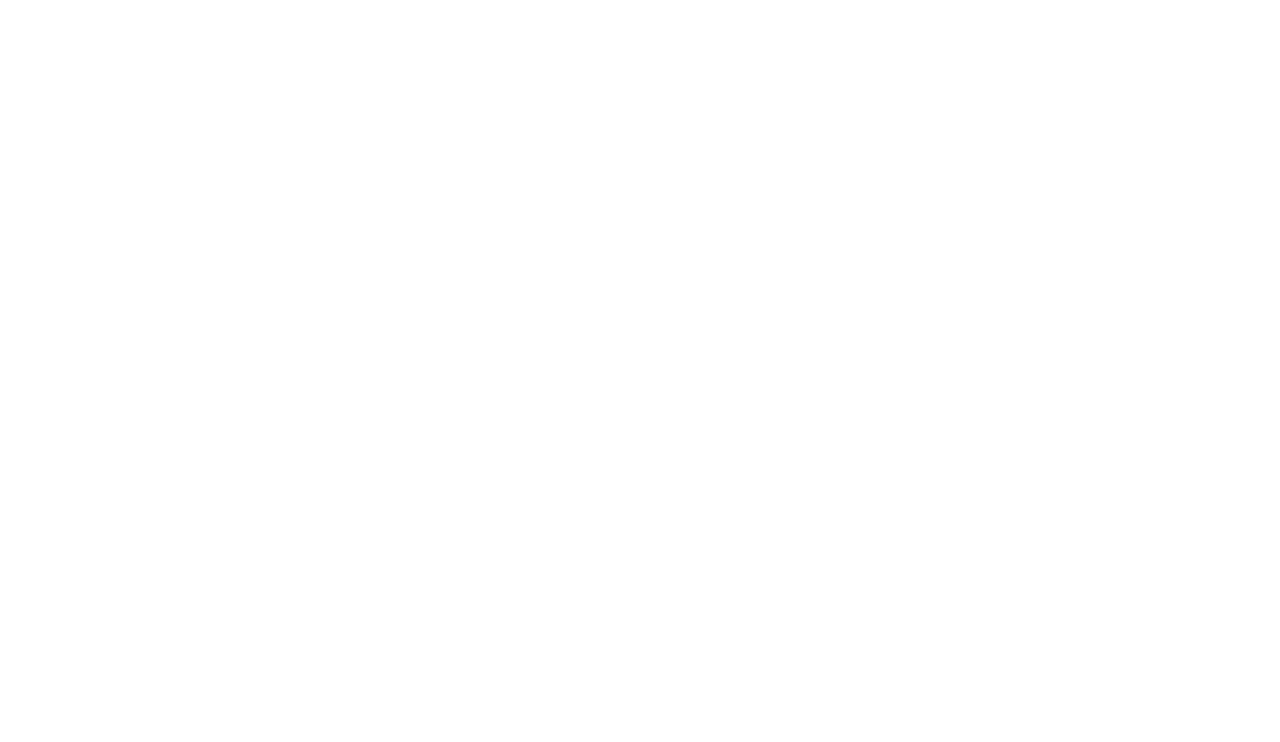
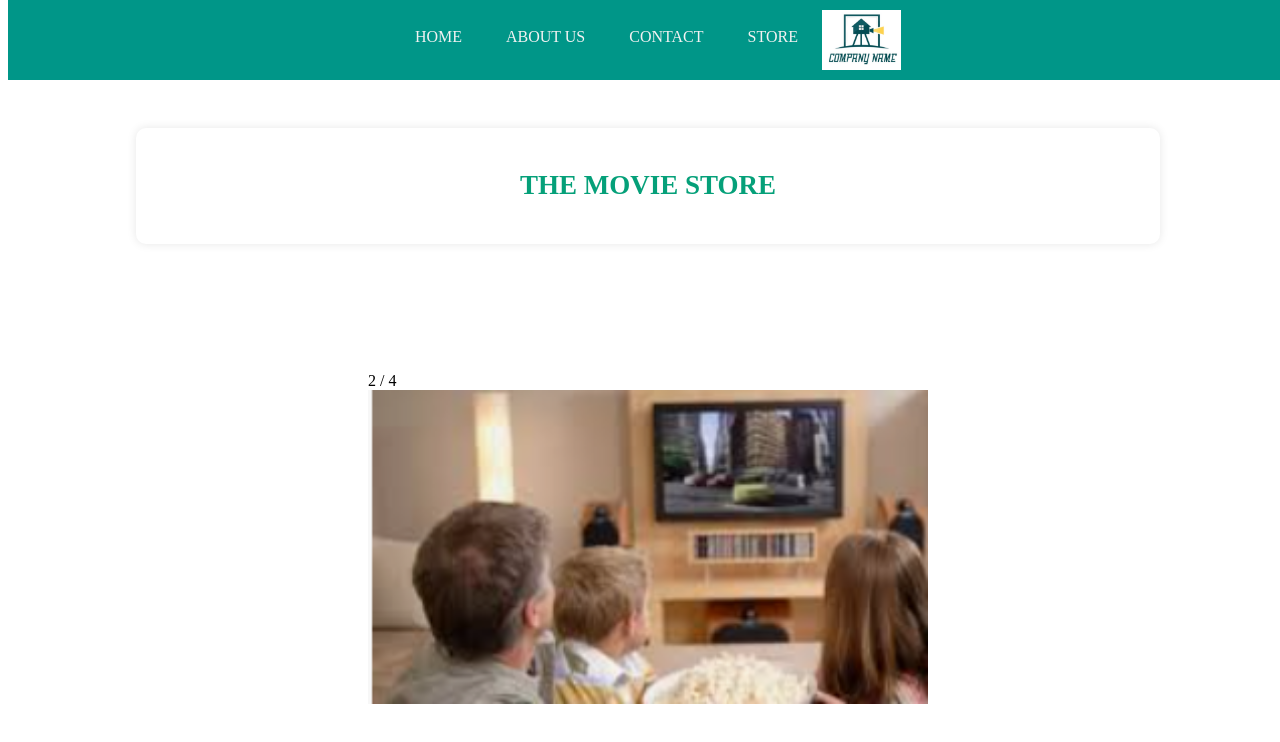
Before and after one commit to nogajacobs/Project_Movies_In_Home, a plain HTML site: page page_home/index.html in a window 1280 px wide. Drawn offline with Linux system fonts and the light colour scheme.

Commit message:
start page home

```diff
--- a/page_home/index.html
+++ b/page_home/index.html
@@ -4,11 +4,103 @@
     <meta charset="UTF-8">
     <meta name="viewport" content="width=device-width, initial-scale=1.0">
     <link rel="stylesheet" href="./style_index.css">
-
     <title>Movies In Home</title>
 </head>
 <body>
 
+    <script>
+        function resizeHandler() {
+            // Set the width and height of the body or HTML element
+            document.body.style.width = window.innerWidth + 'px';
+            document.body.style.height = window.innerHeight + 'px';
+        }
+
+        // Initial call to set the initial dimensions
+        resizeHandler();
+
+        // Add a resize event listener to update dimensions on window resize
+        window.addEventListener('resize', resizeHandler);
+
+        // Slideshow script
+        var slideIndex = 1;
+
+        function showSlides(n) {
+            var i;
+            var slides = document.getElementsByClassName("mySlides");
+            var dots = document.getElementsByClassName("dot");
+            if (n > slides.length) {slideIndex = 1}
+            if (n < 1) {slideIndex = slides.length}
+            for (i = 0; i < slides.length; i++) {
+                slides[i].style.display = "none";
+            }
+            for (i = 0; i < dots.length; i++) {
+                dots[i].className = dots[i].className.replace(" active", "");
+            }
+            slides[slideIndex-1].style.display = "block";
+            dots[slideIndex-1].className += " active";
+        }
+
+        function plusSlides(n) {
+            showSlides(slideIndex += n);
+        }
+
+        function currentSlide(n) {
+            showSlides(slideIndex = n);
+        }
+
+        // Automatic slideshow
+        var slideInterval = setInterval(function(){
+            plusSlides(1);
+        }, 5000);
+    </script>
+
+    <div class="navbar">
+        <a href="index.html">HOME</a>
+        <a href="about_us.html">ABOUT US</a>
+        <a href="contact.html">CONTACT</a>
+        <a href="Store.html">STORE</a>
+        <a href="index.html" class="logo"><img src="../images/logo.jpg" alt="Logo"></a>
+    </div>
+
+    <div class="header">
+        <h2>THE MOVIE STORE</h2>
+    </div>
+
+    <div class="slideshow-container">
+        <!-- Full-width images with number and caption text -->
+        <div class="mySlides fade">
+            <div class="numbertext">1 / 4</div>
+            <img src="../images/famly_look.png" style="width:100%">
+            <div class="text"></div>
+        </div>
+
+        <div class="mySlides fade">
+            <div class="numbertext">2 / 4</div>
+            <img src="../images/famly_with_screen.png" style="width:100%">
+            <div class="text"></div>
+        </div>
+
+        <div class="mySlides fade">
+            <div class="numbertext">3 / 4</div>
+            <img src="../images/look_alone.png" style="width:100%">
+            <div class="text"></div>
+        </div>
+
+        <div class="mySlides fade">
+            <div class="numbertext">4 / 4</div>
+            <img src="../images/screen.png" style="width:100%">
+            <div class="text"></div>
+        </div>
+    </div>
+
+
+      <!-- The dots/circles -->
+      <div style="text-align:center">
+        <span class="dot" onclick="currentSlide(1)"></span>
+        <span class="dot" onclick="currentSlide(2)"></span>
+        <span class="dot" onclick="currentSlide(3)"></span>
+        <span class="dot" onclick="currentSlide(4)"></span>
+      </div>
 
 </body>
 </html>
--- a/page_home/style_index.css
+++ b/page_home/style_index.css
@@ -0,0 +1,76 @@
+
+.head {
+        html, body {
+            margin: 0;
+            padding: 0;
+            width: 100%;
+            height: 100%;
+            overflow: hidden;
+        }
+}
+
+/* Header in turquoise */
+.header {
+    font-size: large;
+    position: relative;
+    margin: 10% 10%;
+    color: #05a079; /* Turquoise color for text */
+    text-align: center;
+    padding: 20px;
+    border-radius: 10px;
+    box-shadow: 0 0 10px rgba(0, 0, 0, 0.1);
+  }
+
+  /* Add these styles for the logo */
+.navbar a.logo {
+    padding: 0; /* Remove padding for the logo link */
+}
+
+.navbar img {
+    height: 60px; /* Set the desired height of the logo */
+    margin-top: 10px; /* Adjust the top margin for positioning */
+}
+
+.navbar a {
+    align-items: center;
+    display: inline-block;
+    color: #f2f2f2;
+    text-align: center;
+    padding: 20px;
+    text-decoration: none;
+    vertical-align: middle;
+  }
+
+  .navbar {
+    position: fixed;
+    text-align: center;
+    overflow: hidden;
+    background-color: #009688; /* Turquoise background */
+    width: 100%;
+    top: 0;
+    z-index: 1;
+    height: 80px;
+  }
+
+
+  .navbar a:hover {
+    background-color: #48d1cc; /* Lighter turquoise on hover */
+    color: black;
+  }
+
+  .navbar a.active {
+    background-color: #1de9b6; /* Vibrant turquoise for active state */
+    color: white;
+  }
+
+  .slideshow-container {
+    max-width: 800px; /* Set the maximum width of the slideshow */
+    margin: auto; /* Center the slideshow */
+}
+
+.mySlides {
+    display: none;
+    max-width: 70%; /* Make images responsive within the slideshow */
+    height: auto;
+    margin: auto; /* Center the images within the container */
+}
```
Also changed, not shown: images/famly_look.png (added), images/famly_with_screen.png (added), images/logo.jpg (added), images/look_alone.png (added), images/screen.png (added).
